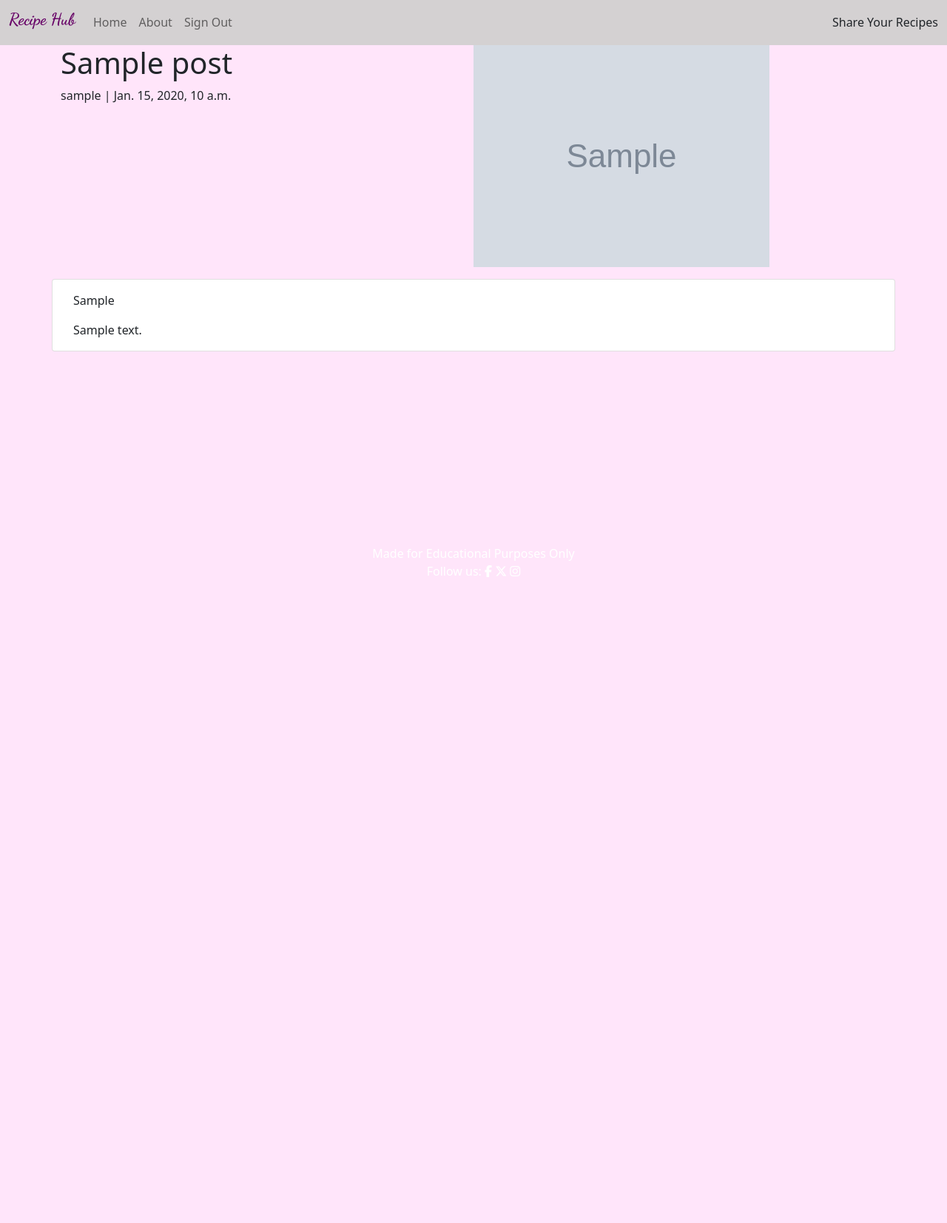
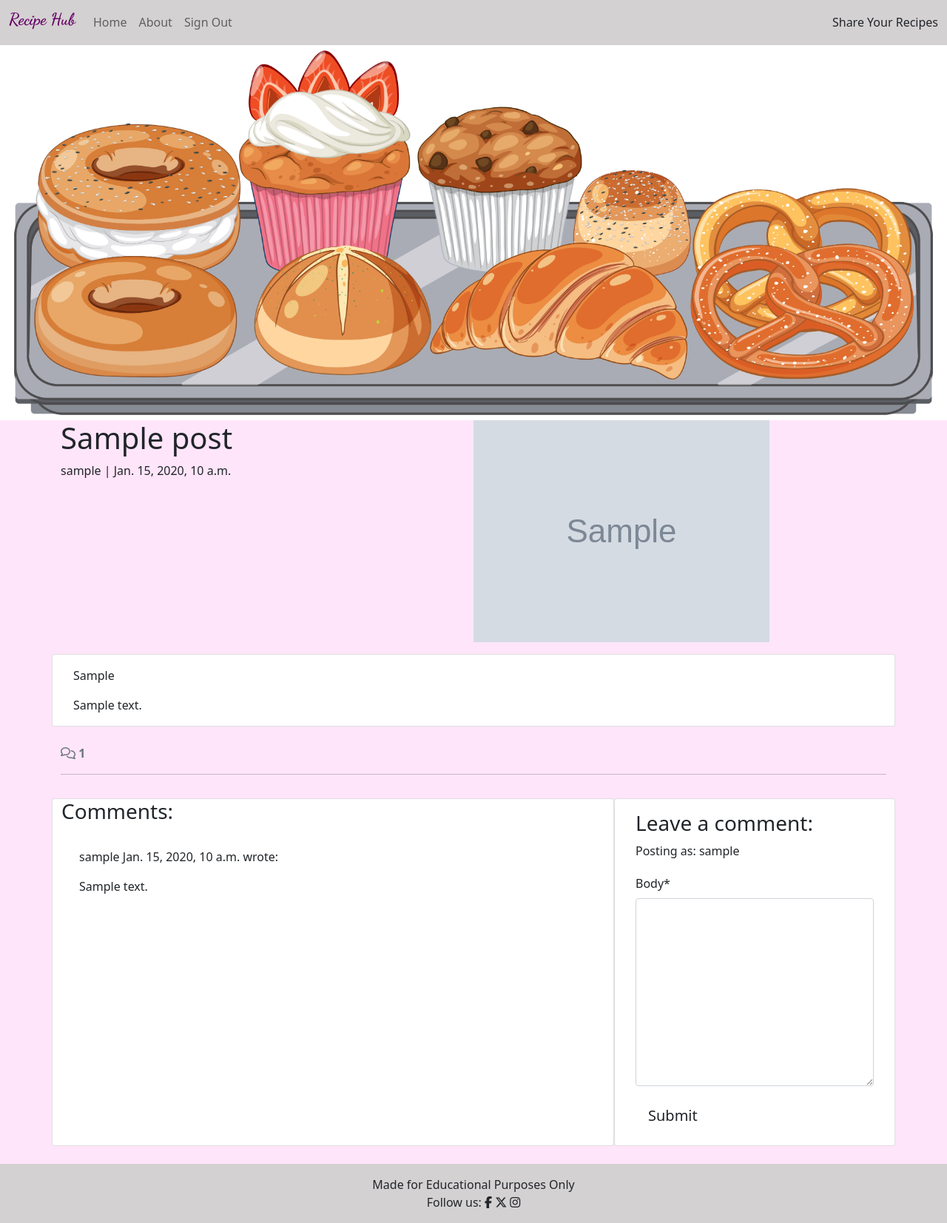
Before and after one commit to amy-1989/bakers_hub, a Django app: a page that uses templates/base.html in a window 1280 px wide. Shown: the whole page at 74% size. Before the commit the page ends 780 px from the top, so only its background shows below. Run offline with Django 4.2, Linux system fonts and the light colour scheme; a user stored in the database is signed in; tables that the repository leaves empty hold one stand-in row (values such as "Sample post"); grey boxes marked "Sample" are stand-in pictures; some libraries are stand-ins or nearby versions; some web fonts are replaced.

Commit message:
add comment form functionality

```diff
--- a/bakershub/settings.py
+++ b/bakershub/settings.py
@@ -52,6 +52,8 @@ INSTALLED_APPS = [
     "allauth.socialaccount.providers.twitter",
     'cloudinary_storage',
     'cloudinary',
+    'crispy_forms',
+    'crispy_bootstrap5',
     'django_summernote',
     'recipes'
 ]
@@ -67,6 +69,9 @@ AUTHENTICATION_BACKENDS = [
 
 LOGIN_REDIRECT_URL = '/'
 LOGOUT_REDIRECT_URL = '/'
+
+CRISPY_ALLOWED_TEMPLATE_PACKS = "bootstrap5"
+CRISPY_TEMPLATE_PACK = "bootstrap5"
 
 EMAIL_BACKEND = 'django.core.mail.backends.smtp.EmailBackend'
 EMAIL_HOST = os.environ.get("EMAIL_HOST")
--- /dev/null
+++ b/recipes/forms.py
@@ -0,0 +1,8 @@
+from .models import Comment
+from django import forms
+
+
+class CommentForm(forms.ModelForm):
+    class Meta:
+        model = Comment
+        fields = ('body',)
--- a/recipes/templates/recipes/post.html
+++ b/recipes/templates/recipes/post.html
@@ -1,5 +1,6 @@
 {% extends 'base.html' %} {% block content %}
 {% load static %}
+{% load crispy_forms_tags %}
 
 <div class="masthead">
     <div class="container">
@@ -32,6 +33,66 @@
             </div>
         </div>
     </div>
+    <!-- Displaying count of comments -->
+  <div class="row">
+    <div class="col-12">
+      <strong class="text-secondary">
+        <i class="far fa-comments"></i> {{ comment_count }}
+      </strong>
+    </div>
+    <div class="col-12">
+      <hr>
+    </div>
+  </div>
+  <!-- Displaying Comments -->
+  <div class="row">
+    <div class="col-md-8 card mb-4  mt-3 ">
+      <h3>Comments:</h3>
+      <div class="card-body">
+        <!-- We want a for loop inside the empty control tags
+          to iterate through each comment in comments -->
+        {% for comment in comments %}
+        <div class="p-2 comments
+          {% if not comment.approved and comment.author == user %}
+          faded{% elif not comment.approved %} d-none{% endif %}">
+          <p class="font-weight-bold">
+            {{ comment.author }}
+            <span class="font-weight-normal">
+              {{ comment.created_on }}
+            </span> wrote:
+          </p>
+          <div id="comment{{ comment.id }}">
+            {{ comment.body | linebreaks }}
+          </div>
+          {% if not comment.approved and comment.author == user %}
+          <p class="approval">
+            This comment is awaiting approval
+          </p>
+          {% endif %}
+        </div>
+        <!-- Our for loop ends here -->
+        {% endfor %}
+      </div>
+    </div>
+    <!-- Creating New Comments -->
+    <div class="col-md-4 card mb-4 mt-3">
+        <div class="card-body">
+          {% if user.is_authenticated %}
+          <h3>Leave a comment:</h3>
+          <p>Posting as: {{ user.username }}</p>
+          <form id="commentForm" method="post"
+            style="margin-top: 1.3em;">
+            {{ comment_form | crispy }}
+            {% csrf_token %}
+            <button id="submitButton" type="submit"
+              class="btn btn-signup btn-lg">Submit</button>
+          </form>
+          {% else %}
+          <p>Log in to leave a comment</p>
+          {% endif %}
+        </div>
+      </div>
+  </div>
 </div>
 
 {% endblock content %}
--- a/recipes/views.py
+++ b/recipes/views.py
@@ -2,6 +2,7 @@ from django.shortcuts import render,  get_object_or_404
 from django.views import generic
 from .models import Post
 from .models import Category
+from .forms import CommentForm
 
 # Create your views here.
 
@@ -24,9 +25,24 @@ def recipe_category(request, category):
 def recipe_post(request, slug):
     queryset = Post.objects.filter(status=1)
     post = get_object_or_404(queryset, slug=slug)
+    comments = post.comments.all().order_by("created_on")
+    comment_count = post.comments.filter(approved=True).count()
+    if request.method == "POST":
+        comment_form = CommentForm(data=request.POST)
+        if comment_form.is_valid():
+            comment = comment_form.save(commit=False)
+            comment.author = request.user
+            comment.post = post
+            comment.save()
+
+    comment_form = CommentForm()
+
 
     return render(
         request,
         "recipes/post.html",
-        {"post": post},
+        {"post": post,
+        "comments": comments,
+        "comment_count": comment_count,
+        "comment_form": comment_form,},
     )
--- a/requirements.txt
+++ b/requirements.txt
@@ -1,9 +1,11 @@
 asgiref==3.7.2
 cloudinary==1.36.0
+crispy-bootstrap5==0.7
 dj-database-url==0.5.0
 dj3-cloudinary-storage==0.0.6
 Django==4.2.9
 django-allauth==0.57.2
+django-crispy-forms==2.1
 django-summernote==0.8.20.0
 gunicorn==20.1.0
 oauthlib==3.2.2
--- a/static/css/style.css
+++ b/static/css/style.css
@@ -19,7 +19,6 @@ body {
 }
 
 .heroImg {
-    background-image: url("./static/images/hero_image.webp");
     width: 100vw;
     height: auto;
 }
--- a/templates/base.html
+++ b/templates/base.html
@@ -92,7 +92,7 @@
     </nav>
 
     <!--Hero Image-->
-    <div class="heroImg img-fluid" alt="tray of baked goods"></div>
+    <div><img class="img-fluid" alt="tray of baked goods" src="{% static 'images/hero_image.webp' %}"></div>
     </header>
 
     <main class="flex-shrink-0 main-bg">
@@ -103,9 +103,9 @@
     </main>
 
     <!-- Footer -->
-    <footer class="footer mt-auto py-3 dark-bg">
-      <p class="m-0 text-center text-white">Made for Educational Purposes Only</p>
-      <p class="m-0 text-center text-white">
+    <footer class="footer mt-auto py-3 navbar-light bgNavbar">
+      <p class="m-0 text-center">Made for Educational Purposes Only</p>
+      <p class="m-0 text-center">
         Follow us: <i class="fa-brands fa-facebook-f"></i>
         <i class="fa-brands fa-x-twitter"></i>
         <i class="fa-brands fa-instagram"></i>
```
